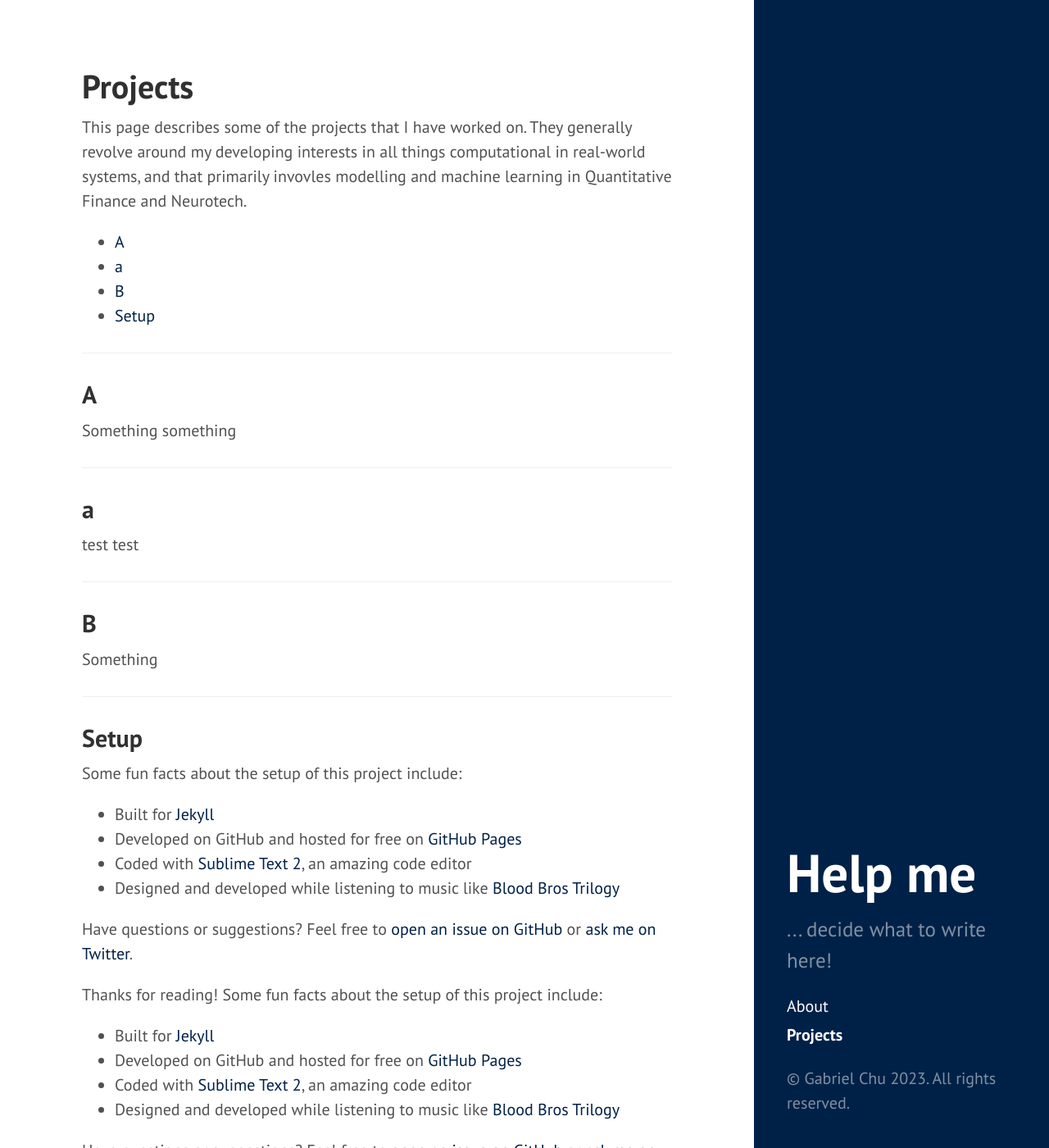
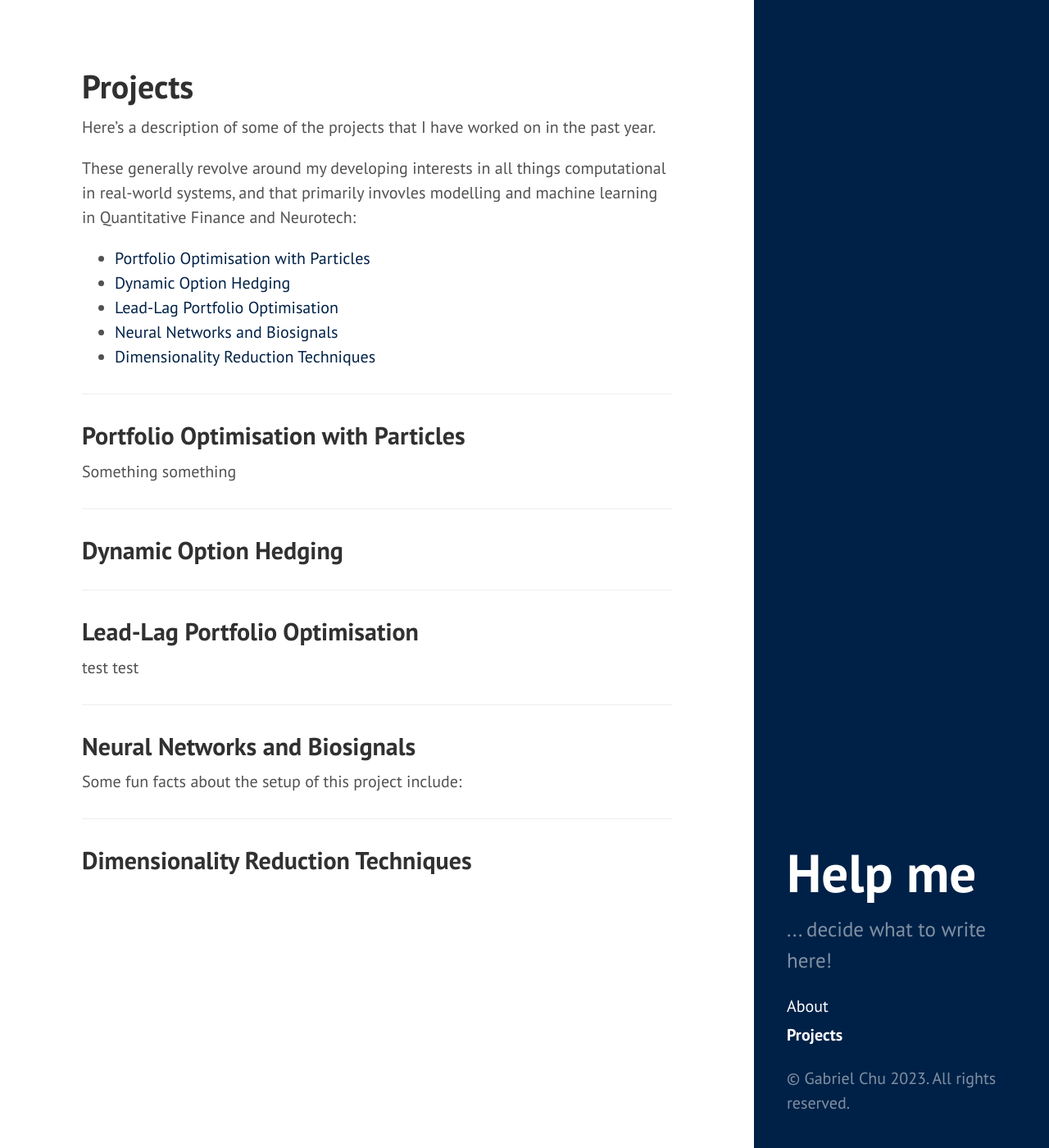
Before and after one commit to nsphinc/nsphinc.github.io, a Jekyll site: the page built from projects.md, in a window 1280 px wide and 1400 px high. Shown: the whole window at 82% size. Built offline with Jekyll 4.4.1, drawn with Linux system fonts in a browser that asks for light colours; some of the changed text lies outside the part shown.

Commit message:
Edited Projects page

```diff
--- a/projects.md
+++ b/projects.md
@@ -3,46 +3,35 @@ layout: page
 title: Projects
 ---
 
-This page describes some of the projects that I have worked on. They generally revolve around my developing interests in all things computational in real-world systems, and that primarily invovles modelling and machine learning in Quantitative Finance and Neurotech.
+Here's a description of some of the projects that I have worked on in the past year.
 
-* [A](#a)
-* [a](#a-1)
-* [B](#b)
-* [Setup](#setup)
+These generally revolve around my developing interests in all things computational in real-world systems, and that primarily invovles modelling and machine learning in Quantitative Finance and Neurotech:
+
+* [Portfolio Optimisation with Particles](#portfolio-optimisation-with-particles)
+* [Dynamic Option Hedging](#dynamic-option-hedging)
+* [Lead-Lag Portfolio Optimisation](#lead-lag-portfolio-optimisation)
+* [Neural Networks and Biosignals](#neural-networks-and-biosignals)
+* [Dimensionality Reduction Techniques](#dimensionality-reduction-techniques)
 
 ---
-## A
+## Portfolio Optimisation with Particles
 
 Something something
 
 ---
-## a
+## Dynamic Option Hedging
+
+
+
+---
+## Lead-Lag Portfolio Optimisation
 
 test test
 
 ---
-## B
-
-Something
-
----
-## Setup
+## Neural Networks and Biosignals
 
 Some fun facts about the setup of this project include:
 
-* Built for [Jekyll](http://jekyllrb.com)
-* Developed on GitHub and hosted for free on [GitHub Pages](https://pages.github.com)
-* Coded with [Sublime Text 2](http://sublimetext.com), an amazing code editor
-* Designed and developed while listening to music like [Blood Bros Trilogy](https://soundcloud.com/maddecent/sets/blood-bros-series)
-
-Have questions or suggestions? Feel free to [open an issue on GitHub](https://github.com/poole/issues/new) or [ask me on Twitter](https://twitter.com/mdo).
-
-Thanks for reading!
-Some fun facts about the setup of this project include:
-
-* Built for [Jekyll](http://jekyllrb.com)
-* Developed on GitHub and hosted for free on [GitHub Pages](https://pages.github.com)
-* Coded with [Sublime Text 2](http://sublimetext.com), an amazing code editor
-* Designed and developed while listening to music like [Blood Bros Trilogy](https://soundcloud.com/maddecent/sets/blood-bros-series)
-
-Have questions or suggestions? Feel free to [open an issue on GitHub](https://github.com/poole/issues/new) or [ask me on Twitter](https://twitter.com/mdo).
+---
+## Dimensionality Reduction Techniques
```
